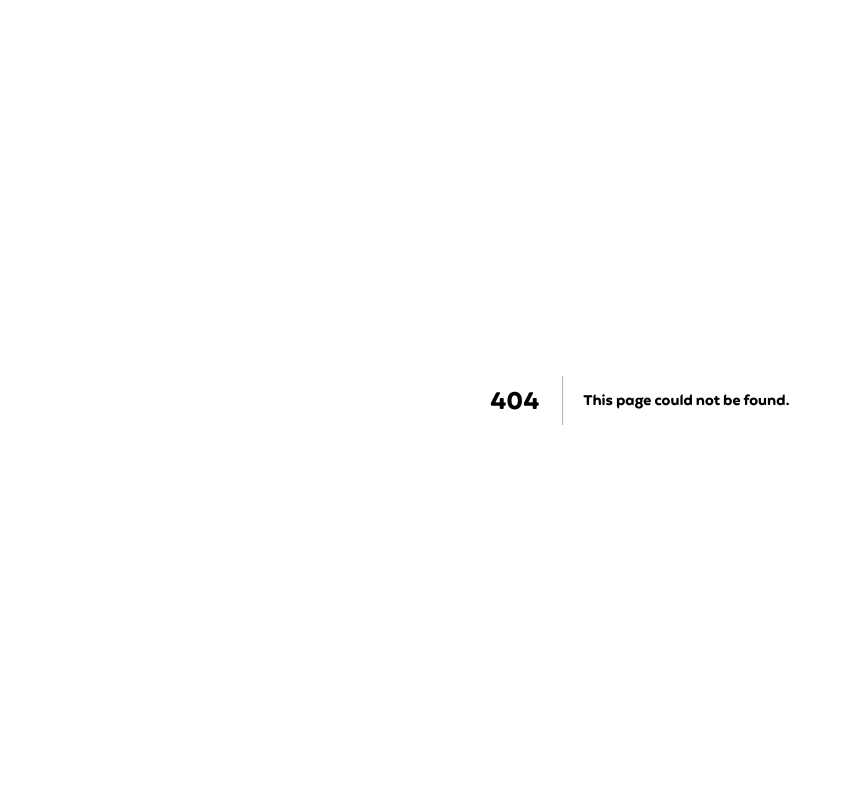
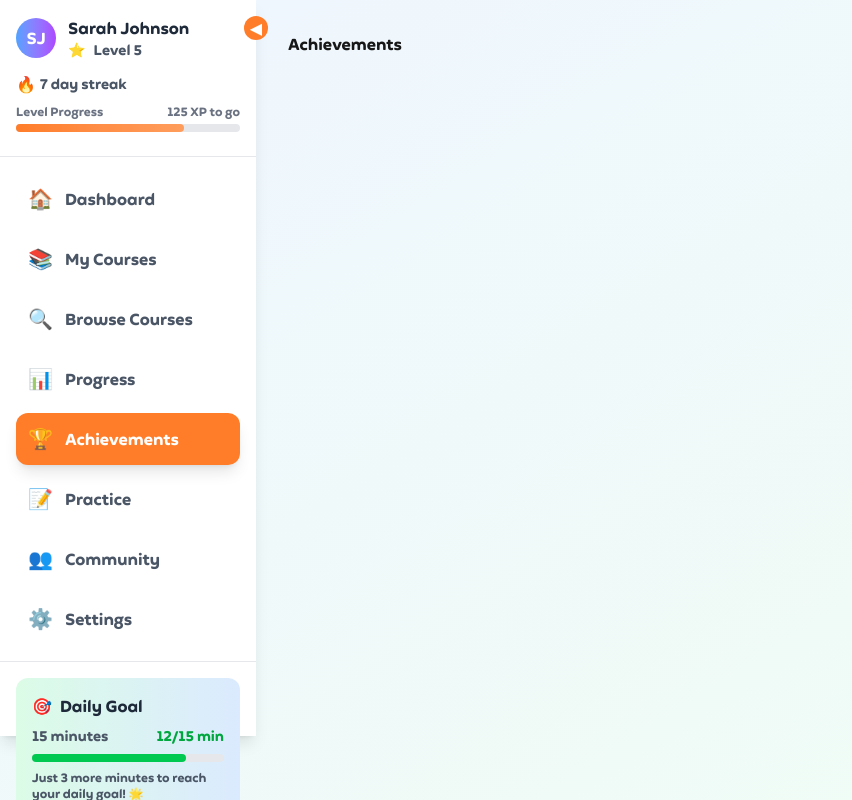
Before and after one commit to wahallu/SPM-Language-Learning, a Next.js app in the folder frontend/: page /student/achievements in a window 1280 px wide. Before the commit this address had no page. Shown: the whole page, without its empty margins (0-852 px from the left). Built offline with nearby package versions, Linux system fonts and the light colour scheme.

Commit message:
feat: add Achievement, Community, Practice, Progress, and Settings pages for student interface

```diff
--- /dev/null
+++ b/frontend/src/app/student/achievements/page.jsx
@@ -0,0 +1,7 @@
+import React from 'react'
+
+export default function page() {
+  return (
+    <div>Achievements</div>
+  )
+}
--- /dev/null
+++ b/frontend/src/app/student/community/page.jsx
@@ -0,0 +1,7 @@
+import React from 'react'
+
+export default function page() {
+  return (
+    <div>Community</div>
+  )
+}
--- /dev/null
+++ b/frontend/src/app/student/practice/page.jsx
@@ -0,0 +1,7 @@
+import React from 'react'
+
+export default function page() {
+  return (
+    <div>Practice</div>
+  )
+}
--- /dev/null
+++ b/frontend/src/app/student/progress/page.jsx
@@ -0,0 +1,7 @@
+import React from 'react'
+
+export default function page() {
+  return (
+    <div>Progress</div>
+  )
+}
--- /dev/null
+++ b/frontend/src/app/student/settings/page.jsx
@@ -0,0 +1,7 @@
+import React from 'react'
+
+export default function page() {
+  return (
+    <div>Settings</div>
+  )
+}
```
